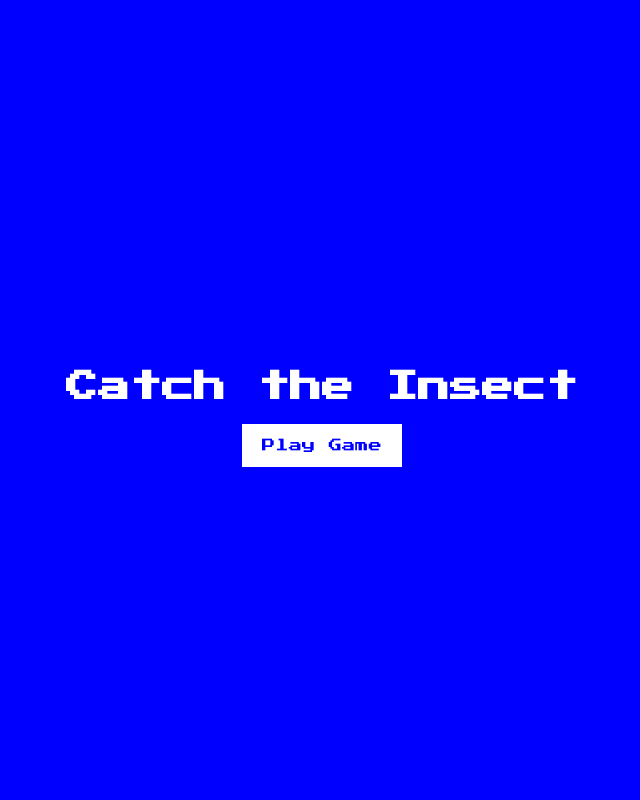
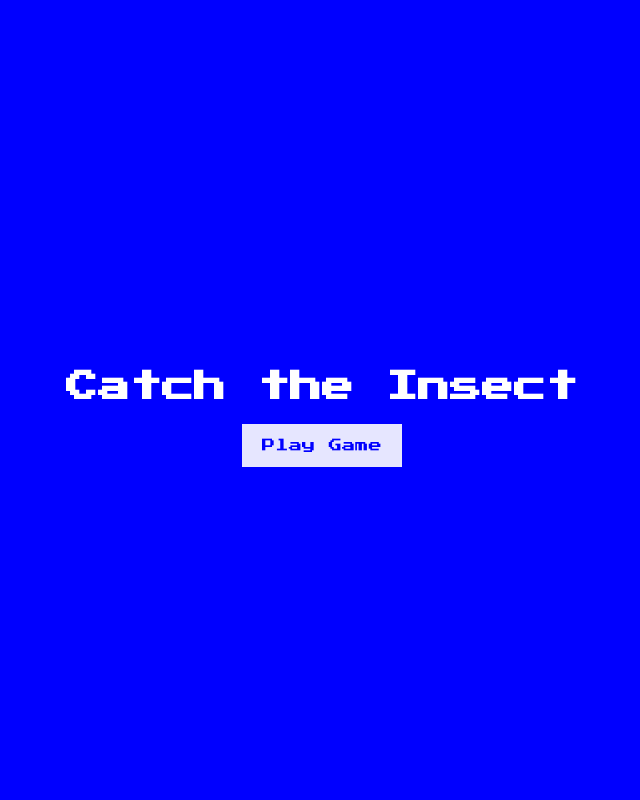
Before and after one commit to Marcel005/Website2, a plain HTML site: page insect.html in a window 1280 px wide. In both pictures the pointer is over the button "Play Game". Shown: the top 800 px of the page, without its empty margins (326-966 px from the left). Drawn offline with Linux system fonts and the light colour scheme; a script that the page names is missing; a web font is replaced by a local one.

Commit message:
Mon, Apr 8, 2024, 10:20 AM -07:00

```diff
--- a/css/insect.css
+++ b/css/insect.css
@@ -36,3 +36,7 @@ body {
     cursor: pointer;
     font-family: inherit;
 }
+
+.btn:hover {
+    opacity: 0.9;
+}
```
